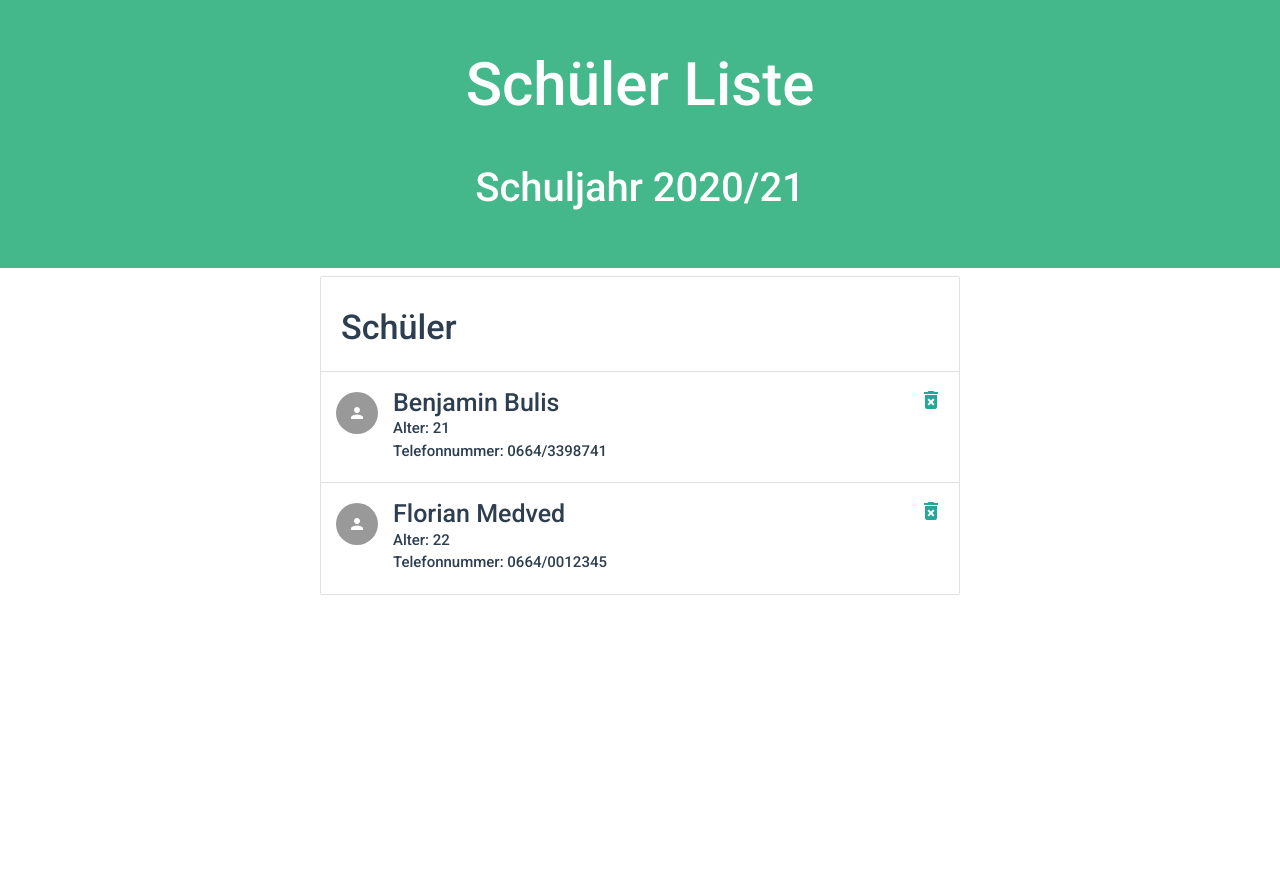
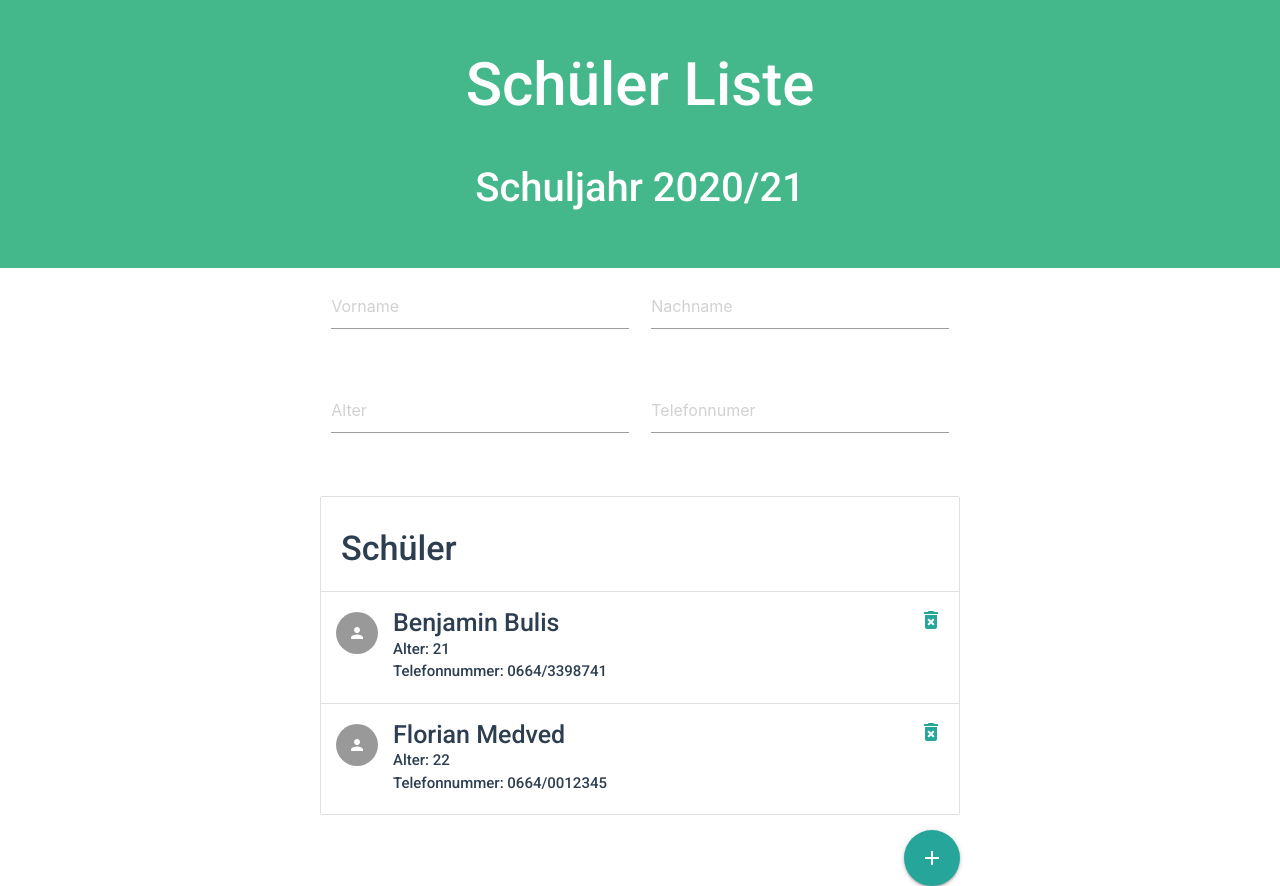
Before and after one commit to bbulis/medt5-student-list-vue-bbulis, a Vue app: page / in a window 1280 px wide. Before the commit the page ends 800 px from the top, so only its background shows below. Built offline with nearby package versions, Linux system fonts and the light colour scheme.

Commit message:
Working on adding student to array

```diff
--- a/package.json
+++ b/package.json
@@ -9,6 +9,7 @@
   },
   "dependencies": {
     "core-js": "^3.6.5",
+    "jquery": "^3.6.0",
     "vue": "^2.6.11",
     "vue-router": "^3.2.0",
     "vuex": "^3.4.0"
--- /dev/null
+++ b/src/components/AddStudent.vue
@@ -0,0 +1,30 @@
+<template>
+  <div class="row">
+    <form class="col s12">
+      <div class="row">
+        <div class="input-field col s6">
+          <input placeholder="Vorname" id="firstname" type="text" />
+        </div>
+        <div class="input-field col s6">
+          <input placeholder="Nachname" id="lastname" type="text" />
+        </div>
+      </div>
+      <div class="row">
+        <div class="input-field col s6">
+          <input placeholder="Alter" id="age" type="number" />
+        </div>
+        <div class="input-field col s6">
+          <input placeholder="Telefonnumer" id="phone" type="text" />
+        </div>
+      </div>
+    </form>
+  </div>
+</template>
+
+<script>
+export default {
+  name: "AddStudent",
+};
+</script>
+
+<style scoped></style>
--- a/src/views/Home.vue
+++ b/src/views/Home.vue
@@ -1,12 +1,17 @@
 <template>
   <div class="home">
+    <AddStudent />
     <StudentList v-bind:students="students" v-on:delete="deleteItem" />
+    <a class="btn-floating btn-large waves-effect waves-light add-button right">
+      <i class="material-icons">add</i>
+    </a>
   </div>
 </template>
 
 <script>
 // @ is an alias to /src
 import StudentList from "@/components/StudentList";
+import AddStudent from "@/components/AddStudent";
 
 export default {
   name: "Home",
@@ -31,6 +36,7 @@ export default {
     };
   },
   components: {
+    AddStudent,
     StudentList,
   },
   methods: {
@@ -42,3 +48,9 @@ export default {
   },
 };
 </script>
+
+<style scoped>
+.add-button {
+  color: #44b78b;
+}
+</style>
```
Also changed, not shown: 1 other file (tests, documents, lock files or other folders).
